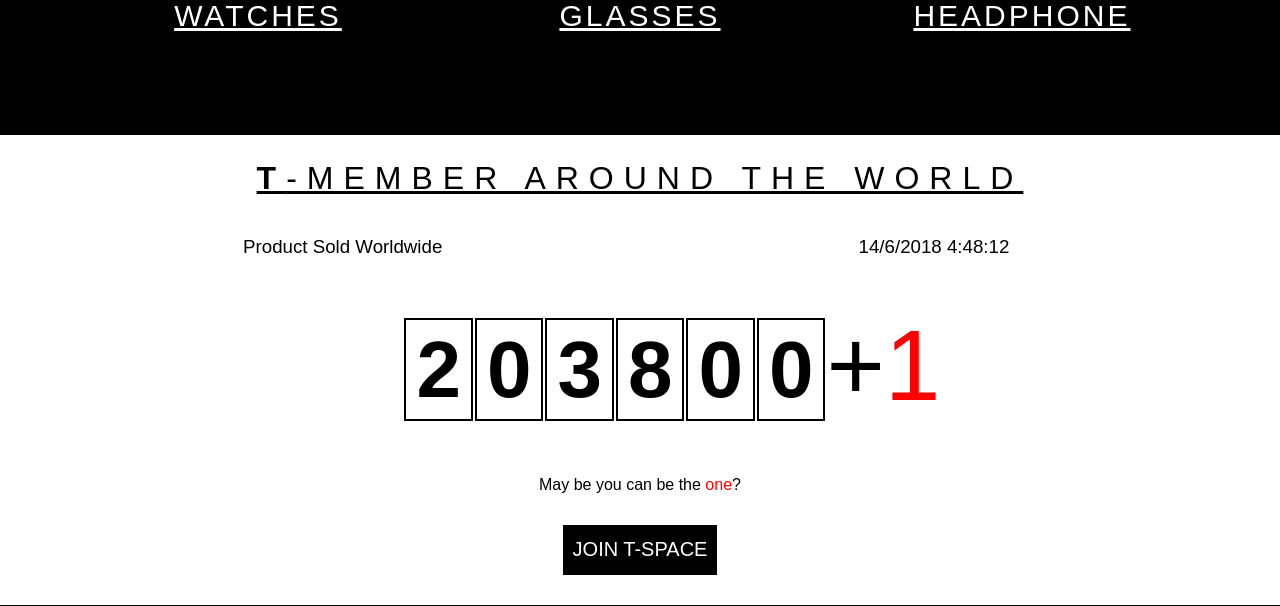
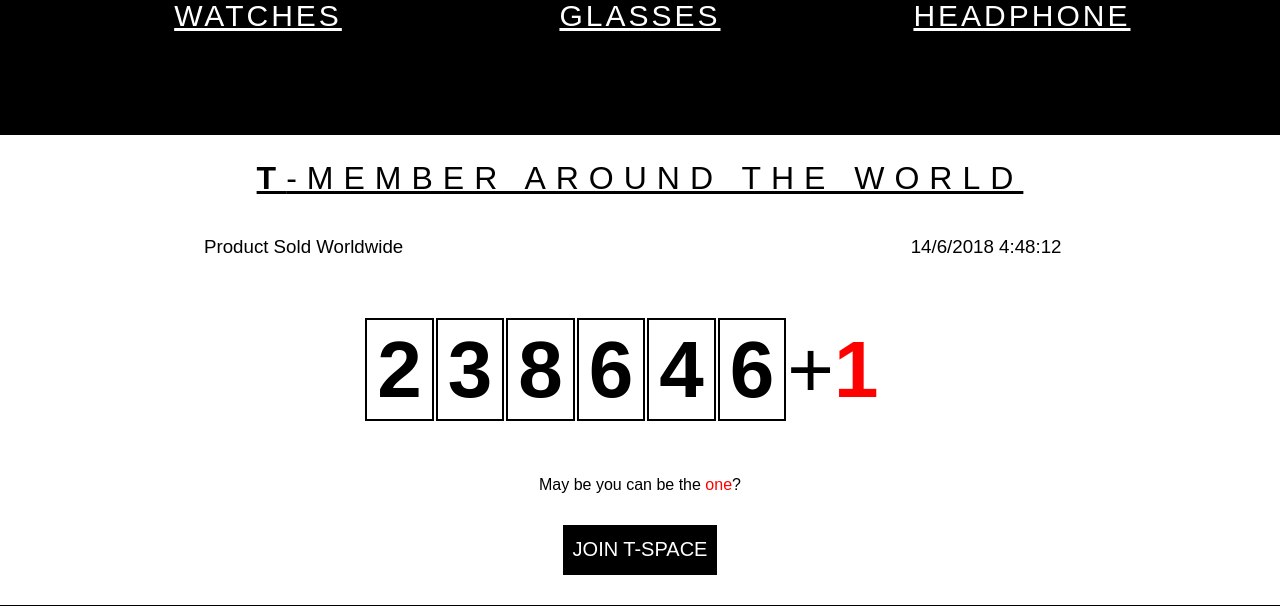
Before and after one commit to frank920120/TSpace, a PHP site: page / in a window 1280 px wide. Shown: the part 3856-4462 px from the top of the page. Run offline with PHP 8.4, Linux system fonts and the light colour scheme.

Commit message:
Update Counter

```diff
--- a/counter.html
+++ b/counter.html
@@ -26,8 +26,9 @@
     let soldCounter = 203800;
     let lastCounterNumberArray = ["2","0","3","8","0","0"];
     let date = new Date().toLocaleDateString().toString();
-    // date = date.replace(/\\/g,"");
-    console.log(date);
+    let dateC = Date.parse(new Date());
+
+    console.log(parseInt((Math.floor((dateC/3600)/24/365))*13.8/3));
     setInterval(function(){
         const ranNum = (Math.floor(Math.random()*7)+2);
         soldCounter +=ranNum;
--- a/index.html
+++ b/index.html
@@ -134,9 +134,9 @@
             <h1 class="counter-header"><span>T</span>-MEMBER AROUND THE WORLD</h1>
             <h3 class="counter-title">Product Sold Worldwide</h3>
             <h3 class="date"></h3>
-            <h1 class="plusone">+<span>1</span></h1>
+            <!-- <h1 class="plusone">+<span>1</span></h1> -->
             <div class="counter-box" id="counter-box">
-                <span class="counter-digit-box"><b>2</b></span><span class="counter-digit-box"><b>0</b></span><span class="counter-digit-box"><b>3</b></span><span class="counter-digit-box"><b>8</b></span><span class="counter-digit-box"><b>0</b></span><span class="counter-digit-box"><b>0</b></span>
+                <span class="counter-digit-box"><b>2</b></span><span class="counter-digit-box"><b>0</b></span><span class="counter-digit-box"><b>3</b></span><span class="counter-digit-box"><b>8</b></span><span class="counter-digit-box"><b>0</b></span><span class="counter-digit-box"><b>0</b></span><span>+<b class="plusone">1</b></span>
 
             </div>
             <p>May be you can be the <span>one</span>?</p>
--- a/js/home.js
+++ b/js/home.js
@@ -30,17 +30,25 @@ $(document).ready(function() {
 
       );
 // counter
+    let dateCovert = Date.parse(new Date());
+    let soldCounter = parseInt((Math.floor((dateCovert/3600)/24/365))*13.8/3+15629);
+    let lastCounterNumberArray = soldCounter.toString().split("");
+    let counterNumberText = "";
+    for(let i=0;i<lastCounterNumberArray.length;i++)
+        {
+                counterNumberText += `<span class="counter-digit-box"><b>${lastCounterNumberArray[i]}</b></span>`;
+        }
+        counterNumberText += `<span>+<b class="plusone">1</b></span>`;
+        $('#counter-box').html(counterNumberText);
 
-let soldCounter = 203800;
-    let lastCounterNumberArray = ["2","0","3","8","0","0"];
     setInterval(function(){
         const ranNum = (Math.floor(Math.random()*7)+2);
         soldCounter +=ranNum;
         const conuterStringArray = soldCounter.toString().split("");
-        let counterNumberText = "";
+        counterNumberText = "";
         for(let i=0;i<conuterStringArray.length;i++)
         {
-            // if(i==conuterStringArray.length-1)
+
             if(conuterStringArray[i]!=lastCounterNumberArray[i])
             {
                 counterNumberText += `<span class="counter-digit-box "><b class="digit-jump">${conuterStringArray[i]}</b></span>`;
@@ -50,11 +58,34 @@ let soldCounter = 203800;
             }
 
         }
+        counterNumberText += `<span>+<b class="plusone">1</b></span>`;
         lastCounterNumberArray = conuterStringArray;
         $('#counter-box').html(counterNumberText);
 
+
     },4000);
 
+    function addSoldCounter(sc){
+        const ranNum = (Math.floor(Math.random()*7)+2);
+        sc +=ranNum;
+        const conuterStringArray = sc.toString().split("");
+        let counterNumberText = "";
+        for(let i=0;i<conuterStringArray.length;i++)
+        {
+
+            if(conuterStringArray[i]!=lastCounterNumberArray[i])
+            {
+                counterNumberText += `<span class="counter-digit-box "><b class="digit-jump">${conuterStringArray[i]}</b></span>`;
+            }
+            else{
+                counterNumberText += `<span class="counter-digit-box"><b>${conuterStringArray[i]}</b></span>`;
+            }
+
+        }
+        counterNumberText += `<span>+<b class="plusone">1</b></span>`;
+        lastCounterNumberArray = conuterStringArray;
+        $('#counter-box').html(counterNumberText);
+    }
 
 // date
 
--- a/sass/_soldcounter.scss
+++ b/sass/_soldcounter.scss
@@ -26,6 +26,7 @@
     @keyframes numJump {
         0%{
             opacity: 0;
+
         }
         100%{
            opacity: 1;
@@ -65,13 +66,7 @@
         font-weight: normal;
     }
     .plusone{
-margin:0;
-@include grid(11,12,3,4);
-font-size: 100px;
-font-weight: normal;
-        span{
-            color:red;
-        }
+        color: red;
     }
     p{
        @include grid(1,17,4,5);
--- a/styles/styles.css
+++ b/styles/styles.css
@@ -26,7 +26,7 @@ body {
   height: 80px;
   top: 0;
   left: 0;
-  background: linear-gradient(rgba(0, 0, 0, 0.6), rgba(0, 0, 0, 0)); }
+  background: linear-gradient(rgba(0, 0, 0, 0.6), transparent); }
   .main-nav .nav-left {
     display: flex;
     align-items: center;
@@ -280,13 +280,7 @@ body {
     text-align: right;
     font-weight: normal; }
   .sold-counter-container .plusone {
-    margin: 0;
-    grid-column: 11 / 12;
-    grid-row: 3 / 4;
-    font-size: 100px;
-    font-weight: normal; }
-    .sold-counter-container .plusone span {
-      color: red; }
+    color: red; }
   .sold-counter-container p {
     grid-column: 1 / 17;
     grid-row: 4 / 5;
```
Also changed, not shown: 1 other file.
